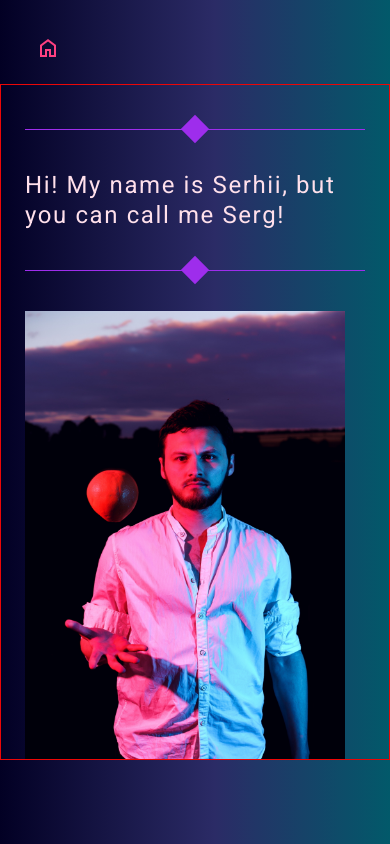
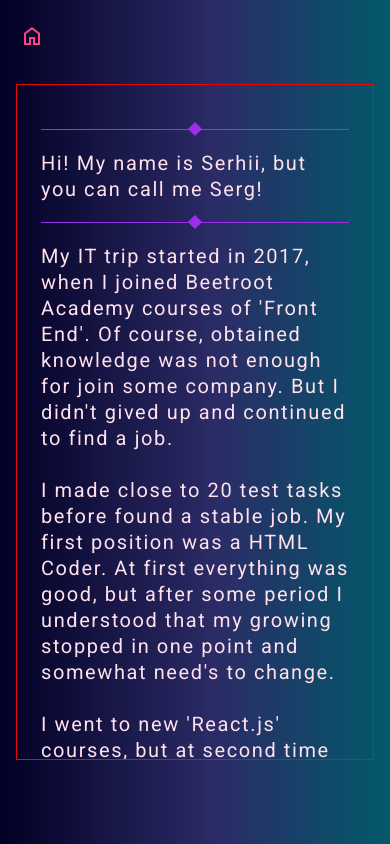
Before and after one commit to sergeongit/cv, an Angular app: page /about in a window 390 px wide. Built offline with nearby package versions, Linux system fonts and the light colour scheme.

Commit message:
made adaptive layout for 'about-me' page

```diff
--- a/src/app/components/pages/about-me/about-me.component.html
+++ b/src/app/components/pages/about-me/about-me.component.html
@@ -1,19 +1,19 @@
-<button mat-button color="accent" class="icon-btn nav-btn -large"  [routerLink]="['/', 'home']">
+<button mat-button color="accent" class="icon-btn nav-btn -large" [routerLink]="['/', 'home']">
     <span class="material-symbols-outlined">home</span>
 </button>
 
 <section class="text-container about">
-    <p class="main-text -text-divider without-text"></p>
+    <p class="main-text -text-divider custom-padding"></p>
     <p class="main-text -text-divider">Hi! My name is Serhii, but you can call me Serg!</p>
 
+    <div class="story-container -text-divider">
         <div class="image-box">
             <img src="./assets/me.jpg" alt="Serg">
         </div>
-<!--    <div class="">-->
-
-    <p class="main-text -text-divider">
+        <p class="main-text story">
             My IT trip started in 2017, when I joined Beetroot Academy courses of 'Front End'.
-        Of course, obtained knowledge was not enough for join some company. But I didn't gived up and continued to find a job.
+            Of course, obtained knowledge was not enough for join some company. But I didn't gived up and continued to
+            find a job.
             <br>
             <br>
             I made close to 20 test tasks before found a stable job. My first position was a HTML Coder.
@@ -29,8 +29,12 @@
             It was a nice game, but in long period of work without rest
             and lack of career growth I decided to change vector.
         </p>
+    </div>
+
+    <p class="main-text -text-divider "></p>
+
     <p class="main-text -text-divider">
-        Well, that's why you read this and, may be, we will work together. or not) Thank's for attention!
+            That's why you read this and, may be, we will work together. or not) Thank's for attention!
     </p>
-<!--    </div>-->
+
 </section>
--- a/src/app/components/pages/about-me/about-me.component.scss
+++ b/src/app/components/pages/about-me/about-me.component.scss
@@ -7,23 +7,45 @@
     height: 100%;
 }
 
-//.about {
-//    background: url("../../../../assets/me.jpg") no-repeat;
-//    background-size: contain;
-//}
+.story-container {
+    display: flex;
 
     .image-box {
+        width: 34%;
         max-width: 378px;
         max-height: 536px;
-    float: left;
+        //float: left;
         padding-right: 20px;
 
         img {
             width: 100%;
-        height: 100%;
+            height: auto;
         }
     }
 
-.without-text {
+    .story {
+        width: 64%;
+    }
+}
+
+.custom-padding {
     padding-bottom: 20px;
 }
+
+@media all and (max-width: 1200px) {
+    .text-container {
+        max-width: calc(100% - 32px);
+    }
+}
+
+@media all and (max-width: 1024px) {
+    .story-container {
+        .image-box {
+            display: none;
+        }
+
+        .story {
+            width: 100%;
+        }
+    }
+}
--- a/src/app/components/pages/intro-page/intro-page.component.scss
+++ b/src/app/components/pages/intro-page/intro-page.component.scss
@@ -140,7 +140,7 @@
         &__tile {
             a {
                 font-size: 20px;
-                line-height: 28px;
+                line-height: 26px;
             }
         }
     }
--- a/src/custom-material-theme.scss
+++ b/src/custom-material-theme.scss
@@ -59,6 +59,11 @@ snack-bar-container.mat-snack-bar-container {
             max-width: 24px;
             min-height: 24px;
         }
+
+        // font-size of icon-button
+        .material-symbols-outlined {
+            font-size: 24px;
+        }
     }
 
     &:hover {
@@ -77,3 +82,29 @@ snack-bar-container.mat-snack-bar-container {
         letter-spacing: 0.4px;
     }
 }
+
+
+//      Media rules
+@media all and (max-width: 1200px) {
+    .mat-button {
+        &.nav-btn {
+            top: 20px;
+            left: 16px;
+        }
+
+        &.icon-btn {
+            &.-large {
+                max-width: 32px;
+                min-height: 32px;
+            }
+            &.-medium {
+                max-width: 24px;
+                min-height: 24px;
+            }
+            &.-small {
+                max-width: 20px;
+                min-height: 20px;
+            }
+        }
+    }
+}
--- a/src/styles.scss
+++ b/src/styles.scss
@@ -120,3 +120,21 @@ a {
         }
     }
 }
+
+@media all and (max-width: 1024px) {
+    .main-text {
+        font-size: 20px;
+        line-height: 26px;
+
+        &.-text-divider {
+            margin-bottom: 20px;
+            padding-bottom: 20px;
+            &:after {
+                bottom: -5px;
+                left: calc(50% - 5px);
+                width: 10px;
+                height: 10px;
+            }
+        }
+    }
+}
```
Lines whose indentation alone changed are shown as unchanged.
